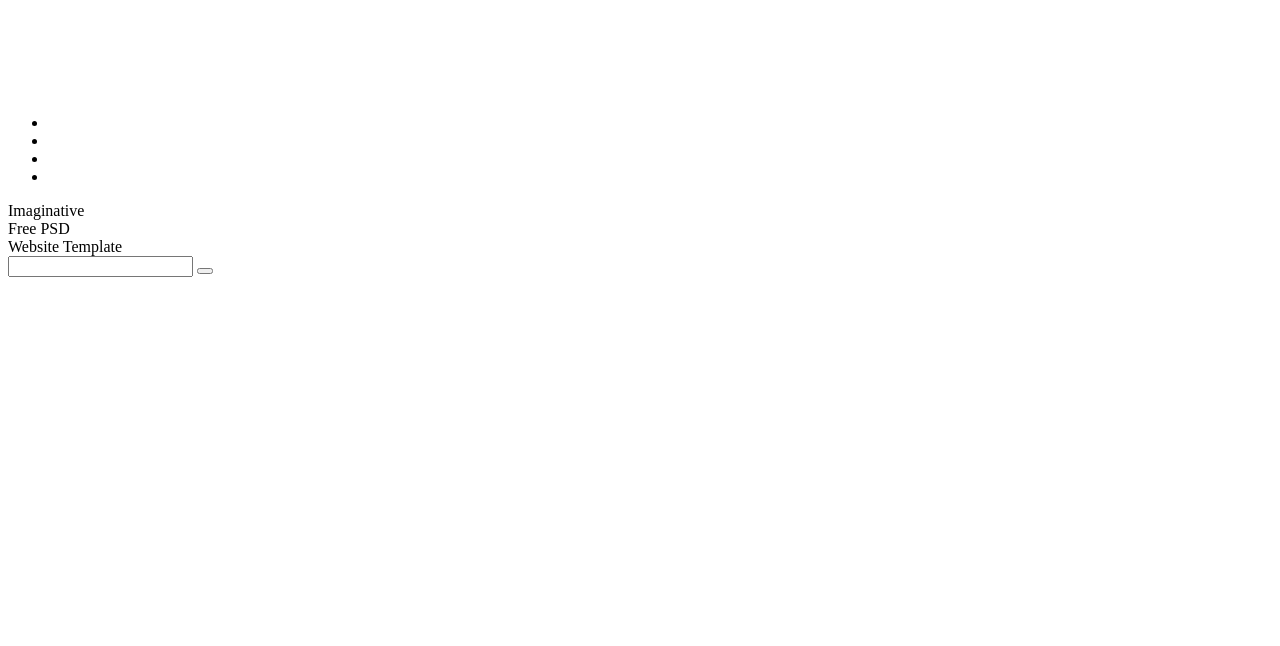
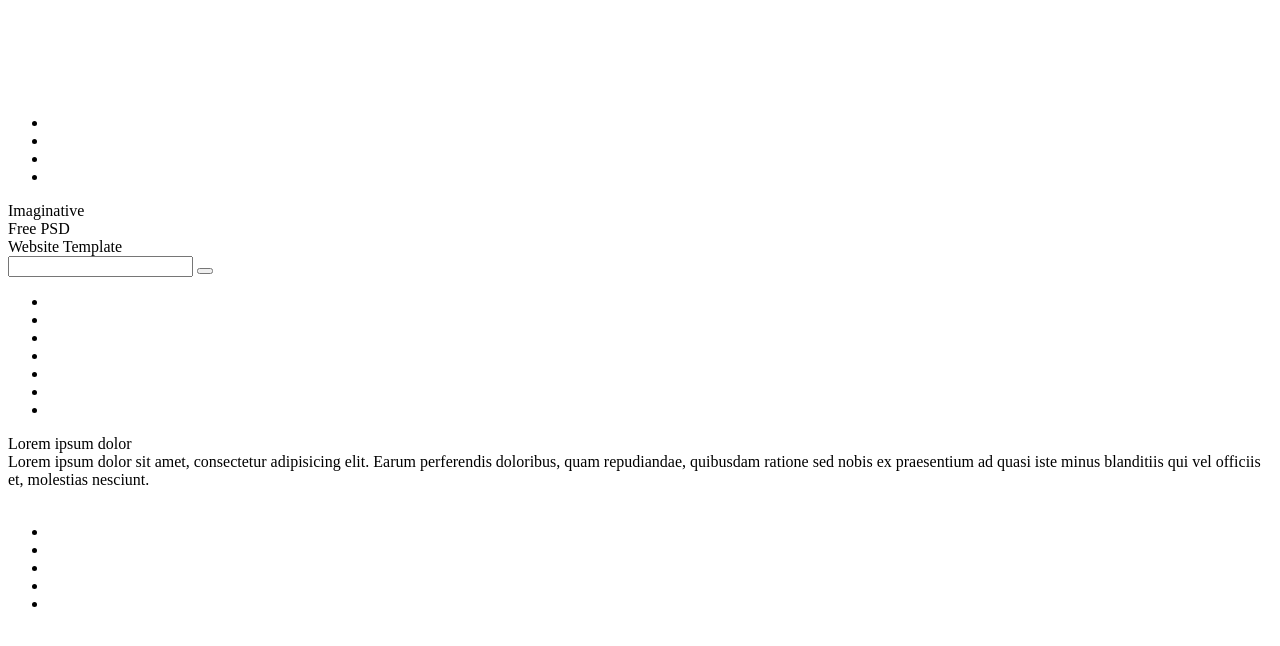
Before and after one commit to IuliiaLykova/git-maket, a plain HTML site: page index.html in a window 1280 px wide. Drawn offline with Linux system fonts and the light colour scheme.

Commit message:
добавил slider

```diff
--- a/index.html
+++ b/index.html
@@ -29,6 +29,38 @@
 					<button class="search__button"></button>
 				</div>
 			</div>
+
+			<div class="content">
+				<div class="menu">
+					<ul class="menu__list">
+						<li class="menu__item"><a class="menu__link link" href="#"></a></li>
+						<li class="menu__item"><a class="menu__link link" href="#"></a></li>
+						<li class="menu__item"><a class="menu__link link" href="#"></a></li>
+						<li class="menu__item"><a class="menu__link link" href="#"></a></li>
+						<li class="menu__item"><a class="menu__link link" href="#"></a></li>
+						<li class="menu__item"><a class="menu__link link" href="#"></a></li>
+						<li class="menu__item"><a class="menu__link link" href="#"></a></li>
+					</ul>
+				</div>
+				<div class="slider">
+					<div class="slider__current">
+						<div class="slide">
+							<div class="slide__header"> Lorem ipsum dolor</div>
+							<div class="slide__subheader">Lorem ipsum dolor sit amet, consectetur adipisicing elit. Earum perferendis doloribus, quam repudiandae, quibusdam ratione sed nobis ex praesentium ad quasi iste minus blanditiis qui vel officiis et, molestias nesciunt.</div>
+							<div class="slide__image"><img class="image" src=""></div>
+						</div>
+						<div class="slider__list">
+							<ul class="slide__list">
+								<li class="slide__item"><a class="slide__link slide__link_active" href="#"></a></li>
+								<li class="slide__item"><a class="slide__link" href="#"></a></li>
+								<li class="slide__item"><a class="slide__link" href="#"></a></li>
+								<li class="slide__item"><a class="slide__link" href="#"></a></li>
+								<li class="slide__item"><a class="slide__link" href="#"></a></li>
+							</ul>
+						</div>
+					</div>
+				</div>
+			</div>
 		</div>
 	</div>
 
```
